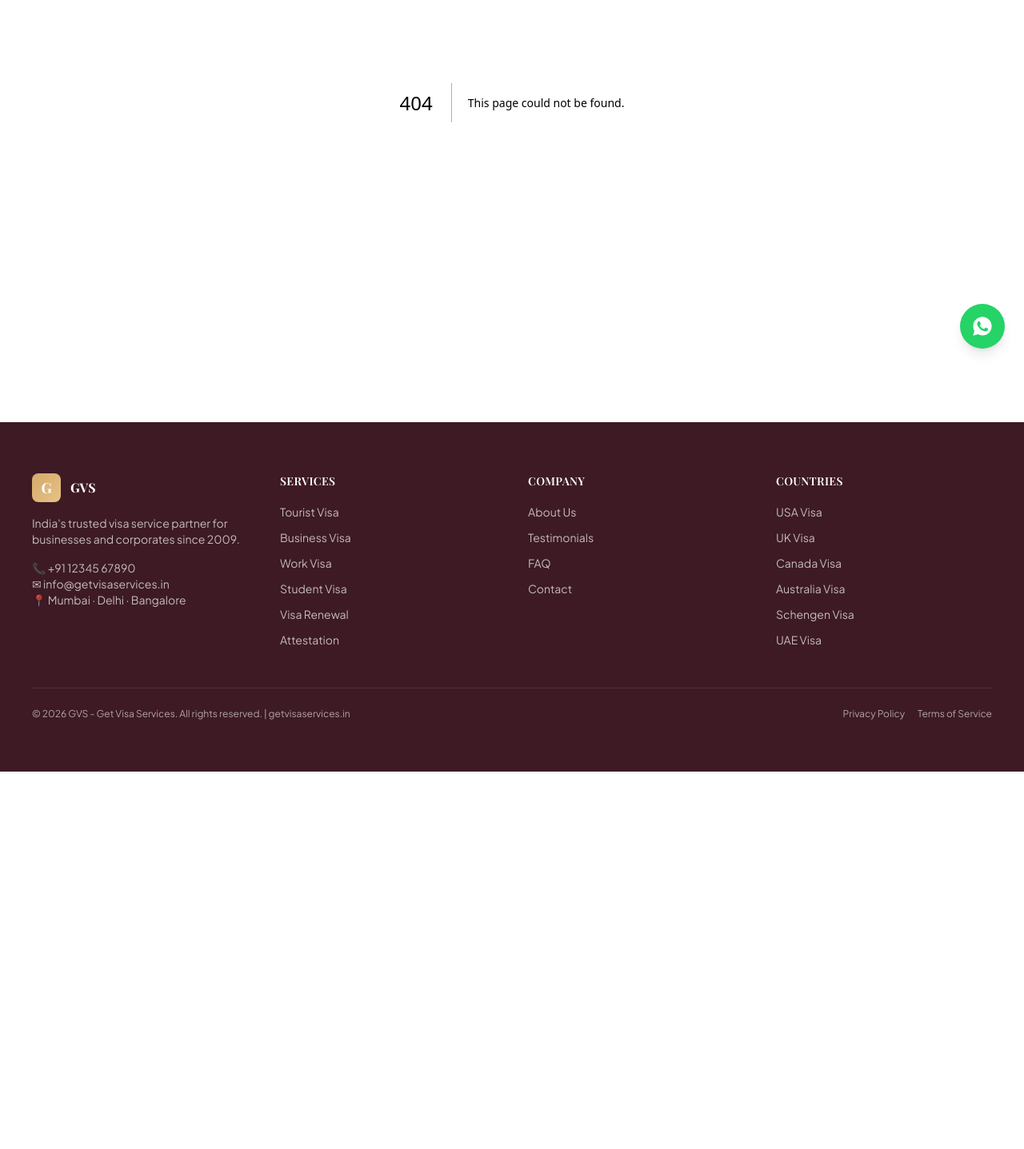
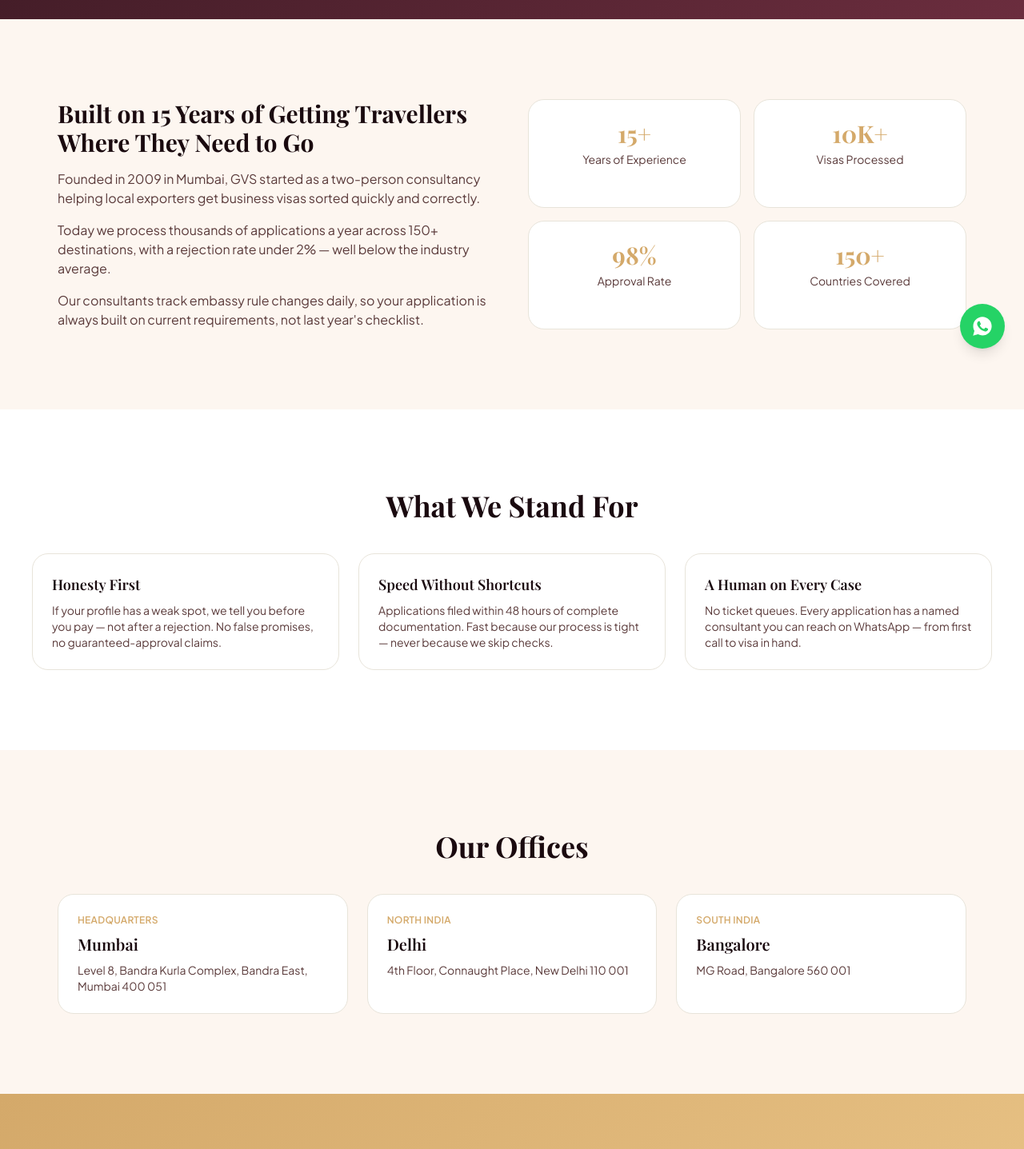
Before and after one commit to blacktornado2/get-visa-services, a Next.js app: page /about in a window 1280 px wide. Before the commit this address had no page. Shown: the part 340-1777 px from the top of the page at 80% size. Before the commit the page ends 1305 px from the top, so only its background shows below. Built offline with nearby package versions, Linux system fonts and the light colour scheme.

Commit message:
Build About page

```diff
--- /dev/null
+++ b/src/app/about/page.tsx
@@ -0,0 +1,95 @@
+import { StatTile } from "@/components/StatTile";
+import { ValueCard } from "@/components/ValueCard";
+import { OfficeCard } from "@/components/OfficeCard";
+import { CtaBanner } from "@/components/CtaBanner";
+
+const VALUES = [
+  {
+    title: "Honesty First",
+    description:
+      "If your profile has a weak spot, we tell you before you pay — not after a rejection. No false promises, no guaranteed-approval claims.",
+  },
+  {
+    title: "Speed Without Shortcuts",
+    description:
+      "Applications filed within 48 hours of complete documentation. Fast because our process is tight — never because we skip checks.",
+  },
+  {
+    title: "A Human on Every Case",
+    description:
+      "No ticket queues. Every application has a named consultant you can reach on WhatsApp — from first call to visa in hand.",
+  },
+];
+
+const OFFICES = [
+  { label: "Headquarters", city: "Mumbai", address: "Level 8, Bandra Kurla Complex, Bandra East, Mumbai 400 051" },
+  { label: "North India", city: "Delhi", address: "4th Floor, Connaught Place, New Delhi 110 001" },
+  { label: "South India", city: "Bangalore", address: "MG Road, Bangalore 560 001" },
+];
+
+export default function AboutPage() {
+  return (
+    <>
+      <section className="bg-[linear-gradient(135deg,var(--gradient-hero-start),var(--gradient-hero-end))] px-8 py-[140px] pb-[72px] text-white">
+        <div className="mx-auto max-w-[1200px]">
+          <p className="text-sm text-white/70">Home / About</p>
+          <h1 className="mt-4 font-display text-5xl font-bold">About GVS</h1>
+        </div>
+      </section>
+
+      <section className="mx-auto max-w-[1200px] px-8 py-[100px]">
+        <div className="grid grid-cols-1 gap-10 md:grid-cols-2">
+          <div>
+            <h2 className="font-display text-3xl font-bold text-foreground">
+              Built on 15 Years of Getting Travellers Where They Need to Go
+            </h2>
+            <p className="mt-4 text-foreground-secondary">
+              Founded in 2009 in Mumbai, GVS started as a two-person consultancy helping local exporters get
+              business visas sorted quickly and correctly.
+            </p>
+            <p className="mt-4 text-foreground-secondary">
+              Today we process thousands of applications a year across 150+ destinations, with a rejection rate
+              under 2% — well below the industry average.
+            </p>
+            <p className="mt-4 text-foreground-secondary">
+              Our consultants track embassy rule changes daily, so your application is always built on current
+              requirements, not last year&apos;s checklist.
+            </p>
+          </div>
+          <div className="grid grid-cols-2 gap-4">
+            <StatTile value="15+" label="Years of Experience" />
+            <StatTile value="10K+" label="Visas Processed" />
+            <StatTile value="98%" label="Approval Rate" />
+            <StatTile value="150+" label="Countries Covered" />
+          </div>
+        </div>
+      </section>
+
+      <section className="bg-surface px-8 py-[100px]">
+        <div className="mx-auto max-w-[1200px]">
+          <h2 className="text-center font-display text-4xl font-bold text-foreground">What We Stand For</h2>
+          <div className="mt-10 grid grid-cols-1 gap-6 md:grid-cols-3">
+            {VALUES.map((v) => (
+              <ValueCard key={v.title} title={v.title} description={v.description} />
+            ))}
+          </div>
+        </div>
+      </section>
+
+      <section className="mx-auto max-w-[1200px] px-8 py-[100px]">
+        <h2 className="text-center font-display text-4xl font-bold text-foreground">Our Offices</h2>
+        <div className="mt-10 grid grid-cols-1 gap-6 md:grid-cols-3">
+          {OFFICES.map((office) => (
+            <OfficeCard key={office.city} {...office} />
+          ))}
+        </div>
+      </section>
+
+      <CtaBanner
+        heading="Plan Your Next Trip With Us"
+        primary={{ label: "Book Free Consultation", href: "/contact" }}
+        secondary={{ label: "Browse Destinations", href: "/countries" }}
+      />
+    </>
+  );
+}
```
